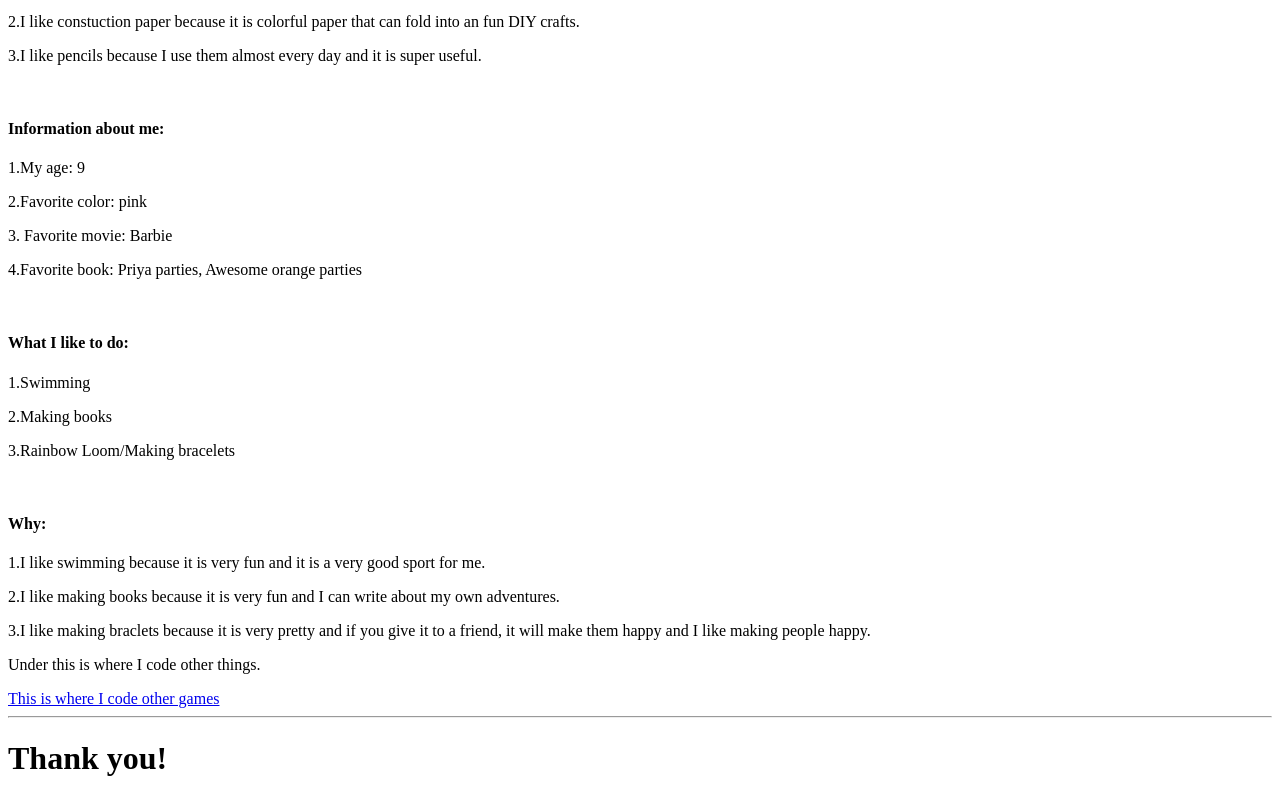
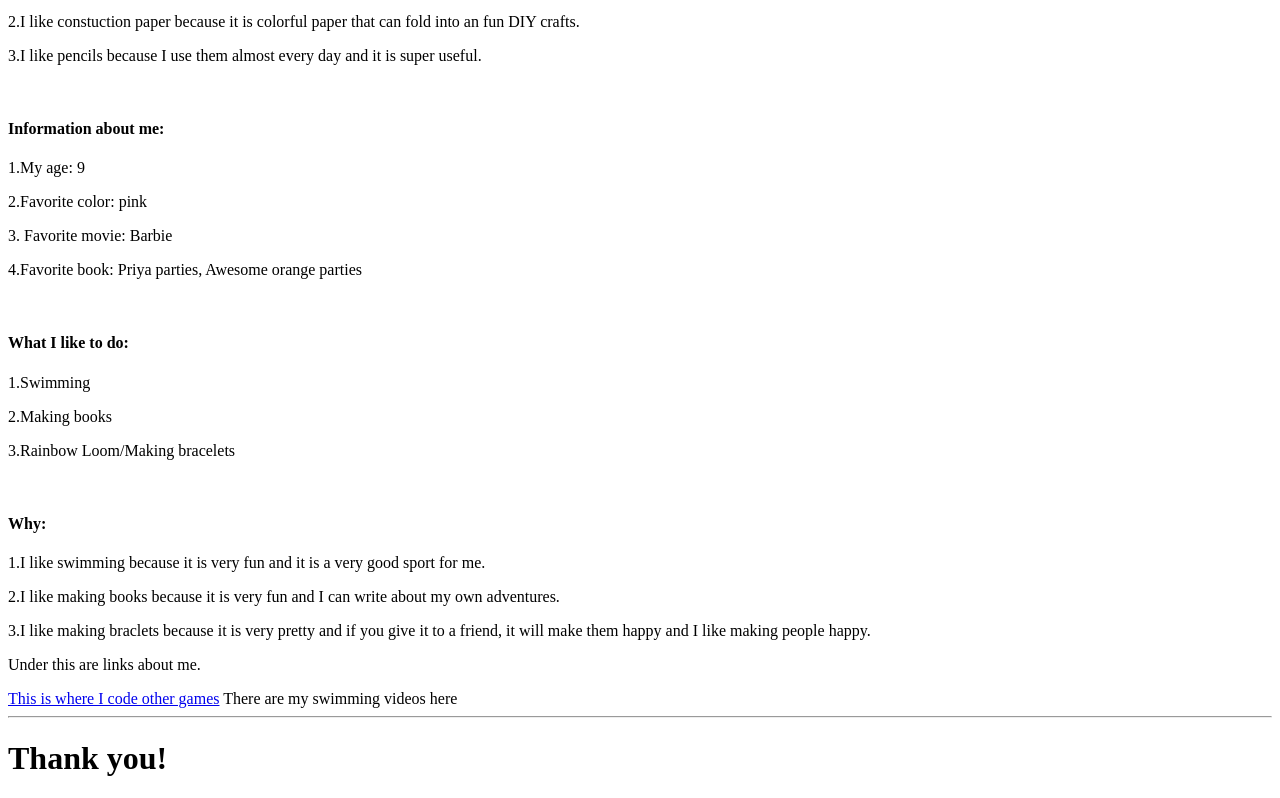
Before and after one commit to AnitaCoder123/All-about-Me, a plain HTML site: page index.html in a window 1280 px wide. Shown: the part 921-1719 px from the top of the page. Drawn offline with Linux system fonts and the light colour scheme.

Commit message:
Update index.html

```diff
--- a/index.html
+++ b/index.html
@@ -46,8 +46,9 @@
   <p>1.I like swimming because it is very fun and it is a very good sport for me.</p>
   <p>2.I like making books because it is very fun and I can write about my own adventures.</p>
   <p>3.I like making braclets because it is very pretty and if you give it to a friend, it will make them happy and I like making people happy.</p>
-  <p>Under this is where I code other things.</p></p>
+  <p>Under this are links about me.</p></p>
   <a href="https://scratch.mit.edu/">This is where I code other games</a>
+  <a herf="https://www.youtube.com/@AdrianandAnitaSwimming">There are my swimming videos here</a>
   <hr>
   <h1>Thank you!</h1>
 </body>
```
